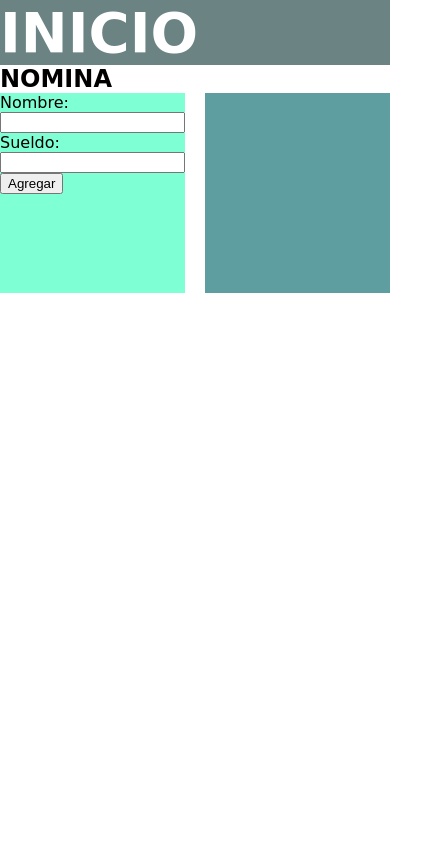
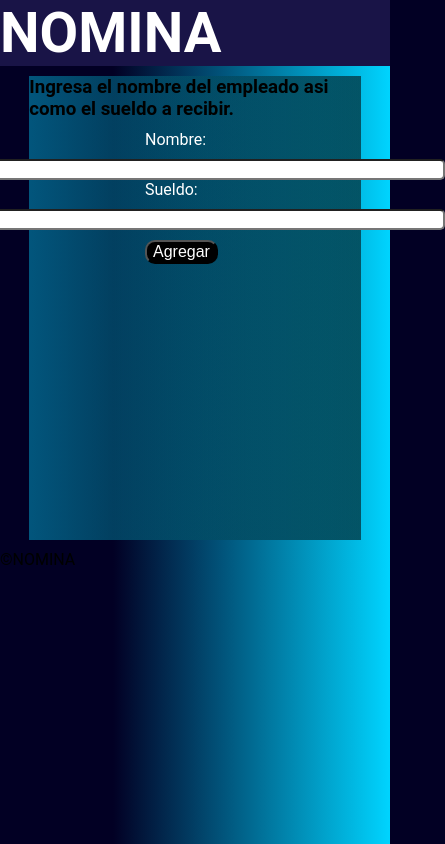
Before and after one commit to Roque156/Proyecto_CRUD, a plain HTML site: page index.html in a window 390 px wide. Shown: the whole page, 445 px wide, since content can reach past the window. Drawn offline with Linux system fonts and the light colour scheme; a web font is replaced by a local one.

Commit message:
Se modifica los estilos, falta un poco mas de diseño asi como responsive design

```diff
--- a/estilos.css
+++ b/estilos.css
@@ -3,31 +3,72 @@
     margin: 0;
 }
 body{
-    font-family: 'Fuzzy Bubbles', cursive;
+    font-family: 'Roboto', cursive;
+    background: rgb(2,0,36);
+    background: linear-gradient(90deg, rgba(2,0,36,1) 29%, rgba(0,212,255,1) 100%, rgba(107,131,131,0.7231267507002801) 100%);
 }
 h1{
     font-size: 3.5em;
     color: white;
 }
 .cabezera{
-    background-color: #6b8383;
+    background: rgb(25, 20, 71);
 }
 .cabezera a{
     text-decoration: none;
 }
+.menu{
+    margin-top: 0;
+}
+.container {
+    box-sizing: border-box;
+    margin: 10px auto;
+    height: 100%;
+    width: 85%;
+    background: rgb(2,0,36);
+    background: linear-gradient(90deg, rgba(2,0,36,0.9864320728291317) 0%, rgba(0,212,255,0.227328431372549) 0%, rgba(5,6,6,0.3477766106442577) 100%);
+
+}
 .create{
     display: flex;
     justify-content: center;
+    align-items: center;
+    flex-direction: column;
+    background: rgb(2,0,36);
+    background: linear-gradient(90deg, rgba(2,0,36,0.9864320728291317) 0%, rgba(0,212,255,0.227328431372549) 0%, rgba(5,6,6,0.3477766106442577) 100%);
 }
+.text h3{
+    text-align: center;
+    width: 400px;
+    height: 400px;
+}
+
 .formulario{
-    background-color: aquamarine;
-    width: 200px;
+    width: 500px;
     height: 200px;
-    margin-right: 10px;
+    margin-top: 10px;
+}
+.formulario input{
+    width: 100%;
+    margin-top: 10px;
+    border-radius: 5px;
+}
+.formulario button{
+    font-size: 1em;
+    border-radius: 10px;
+    color: white;
+    border-color: black;
+    background-color: black;
+    margin-left: 200px;
+    margin-top: 10px;
+}
+.formulario label{
+    margin-left: 200px;
+    color: white;
 }
 .leer{
-    background-color: cadetblue;
-    width: 200px;
+
+    width: 500px;
     height: 200px;
-    margin-left: 10px;
+    margin-top: 10px;
 }
--- a/index.html
+++ b/index.html
@@ -5,25 +5,31 @@
     <meta http-equiv="X-UA-Compatible" content="IE=edge">
     <meta name="viewport" content="width=device-width, initial-scale=1.0">
     <title>Nomina</title>
-    <link rel="stylesheet" href="./estilos.css">
     <link rel="preconnect" href="https://fonts.googleapis.com">
     <link rel="preconnect" href="https://fonts.gstatic.com" crossorigin>
     <link href="https://fonts.googleapis.com/css2?family=Fuzzy+Bubbles:wght@700&display=swap" rel="stylesheet">
+    <link rel="stylesheet" href="./estilos.css" />
 </head>
 <body>
     <header class="cabezera">
-        <a href=""><h1>INICIO</h1></a>
+        <a href=""><h1>NOMINA</h1></a>
     </header>
-    <h2 class="campo">NOMINA</h2>
+    <main class="menu">
+        <section class="container">
+
           <section class="create">
-
+             <div class="txt">
+                   <h3>
+                      Ingresa el nombre del empleado asi como el sueldo a recibir.
+                   </h3>
+             </div>
               <form class="formulario">
                   <div>
-                <label for="nombre" >Nombre: </label>
+                    <label for="nombre" >Nombre: </label><br>
                     <input type="text" id="nombre">
                   </div>
                   <div>
-                <label for="sueldo"> Sueldo: </label>
+                    <label for="sueldo"> Sueldo: </label><br>
                     <input type="text" id="sueldo">
                   </div>
                   <div>
@@ -37,7 +43,13 @@
               <div class="leer" id="read">
 
               </div>
+
           </section>
+        </section>
+    </main>
+    <footer>
+        <p> &copy;NOMINA</p>
+    </footer>
 
     <script src="./app.js"></script>
 </body>
```
Lines whose indentation alone changed are shown as unchanged.
